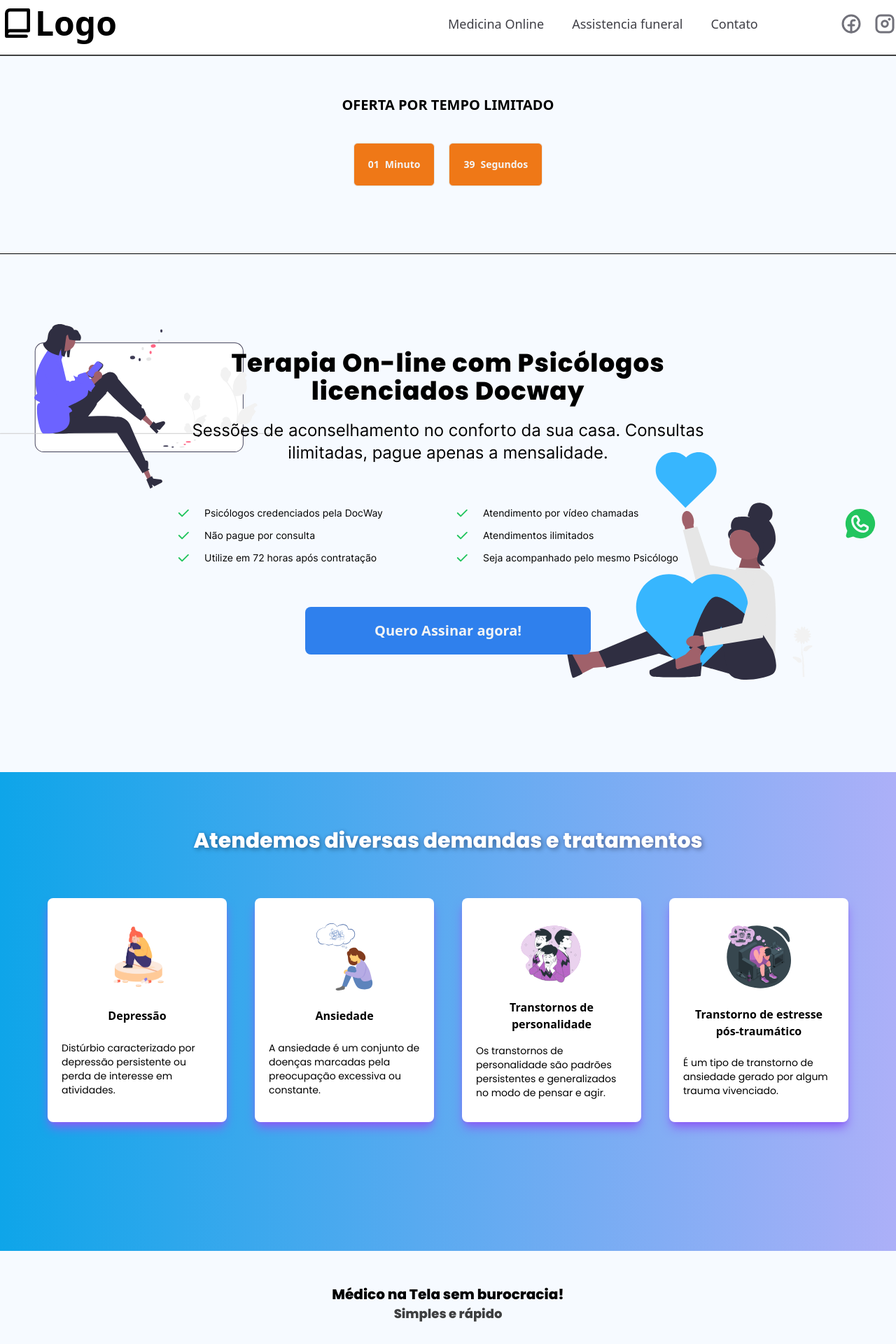
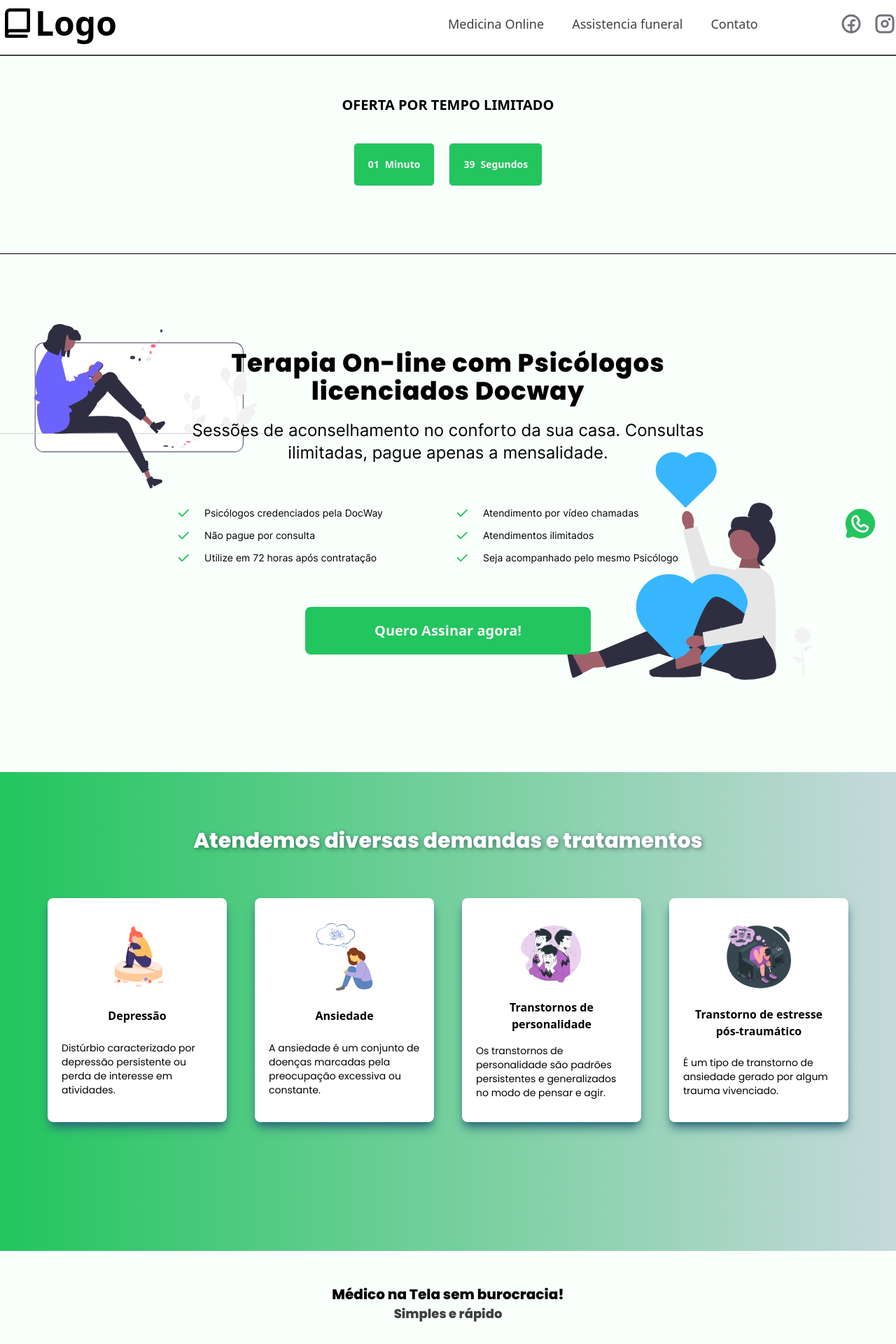
Before and after one commit to rafa-carmo/landing-page-beneficios, a Next.js app: page /medicina_online in a window 1280 px wide. Shown: the top 1920 px of the page at 70% size. Built offline with nearby package versions, Linux system fonts and the light colour scheme; what urql would draw is missing.

Commit message:
changes primary color

```diff
--- a/src/components/Menu/index.tsx
+++ b/src/components/Menu/index.tsx
@@ -100,7 +100,7 @@ export default function Menu({ items }: MenuProps) {
                     <Link href={item.link} className="hover:text-zinc-900">
                       {item.name}
                     </Link>
-                    <span className="block max-w-0 group-hover:max-w-full transition-all duration-500 h-0.5 bg-sky-600"></span>
+                    <span className="block max-w-0 group-hover:max-w-full transition-all duration-500 h-0.5 bg-primary-500"></span>
                   </ul>
                 )
             )}
@@ -108,7 +108,7 @@ export default function Menu({ items }: MenuProps) {
               <a href="#" className="hover:text-zinc-900">
                 Contato
               </a>
-              <span className="block max-w-0 group-hover:max-w-full transition-all duration-500 h-0.5 bg-sky-600"></span>
+              <span className="block max-w-0 group-hover:max-w-full transition-all duration-500 h-0.5 bg-primary-500"></span>
             </ul>
           </nav>
 
--- a/src/components/Slider/index.tsx
+++ b/src/components/Slider/index.tsx
@@ -34,23 +34,25 @@ export function SliderComponent({ sliders }: SliderComponentProps) {
   }
 
   return (
-    <div className="w-full bg-zinc-300 my-4">
+    <div className="w-full bg-zinc-500 my-4">
       <Slider {...settings}>
         {sliders.map((item) => (
           <div key={item.title} className="md:h-[652px] h-96 relative">
             <div className="w-full h-full flex -mt-6 flex-col items-center justify-center relative z-10 gap-14 ">
               <div className="text-center md:w-2/4 w-3/4 flex flex-col gap-4">
-                <h3 className="md:text-7xl text-3xl font-bold text-primary-500">
+                <h3 className="md:text-7xl font-inter text-3xl font-bold text-primary-500 text-shadow-md">
                   {item.title}
                 </h3>
-                <h4 className="md:text-4xl">{item.subtitle}</h4>
+                <h4 className="md:text-4xl text-shadow-md font-inter">
+                  {item.subtitle}
+                </h4>
               </div>
-              <button className="bg-primary-500 text-zinc-100 font-light text-lg py-2 px-5 md:py-4 md:px-10 rounded-lg md:rounded-sm hover:bg-primary-300 transition-colors">
+              <button className="bg-primary-500 text-zinc-100 font-light text-lg py-2 px-5 md:py-4 md:px-10 rounded-lg md:rounded-sm hover:bg-primary-700 transition-colors">
                 {item.button.title}
               </button>
             </div>
 
-            <div className="absolute top-0 right-0 left-0 bottom-0">
+            <div className="absolute top-0 right-0 left-0 bottom-0 opacity-50">
               <Image
                 src={item.image}
                 alt={item.title}
--- a/src/components/TimerCard/index.tsx
+++ b/src/components/TimerCard/index.tsx
@@ -6,7 +6,7 @@ interface TimerCardProps {
 export function TimerCard({ type, value }: TimerCardProps) {
   const isPlural = Number(value) > 1
   return (
-    <div className="border rounded-md p-2 md:p-5 text-center text-sm bg-[#ef7817] text-zinc-100 md:font-bold flex flex-col md:flex-row items-center justify-center md:gap-2">
+    <div className="border rounded-md p-2 md:p-5 text-center text-sm bg-primary-500 text-zinc-100 md:font-bold flex flex-col md:flex-row items-center justify-center md:gap-2">
       <p>{value}</p>
       <p>
         {type}
--- a/src/templates/MedicinaOnline/index.tsx
+++ b/src/templates/MedicinaOnline/index.tsx
@@ -203,7 +203,7 @@ export function MedicinaOnlineTemplate({
           alt="peaple heart"
         />
       </div>
-      <div className="bg-gradient-to-r  from-sky-500 to-indigo-500/50  mt-32 py-20">
+      <div className="bg-gradient-to-r  from-primary-500 to-secondary/25  mt-32 py-20">
         <h3 className="font-bold text-xl md:text-3xl text-white text-shadow-lg font-poppins text-center">
           Atendemos diversas demandas e tratamentos
         </h3>
@@ -211,7 +211,7 @@ export function MedicinaOnlineTemplate({
           {cards.map((card) => (
             <div
               key={card.title}
-              className="w-64 h-80 bg-white  shadow-lg rounded-lg flex flex-col items-center justify-around py-6 px-5 shadow-violet-500"
+              className="w-64 h-80 bg-white  shadow-lg rounded-lg flex flex-col items-center justify-around py-6 px-5 shadow-secondary"
             >
               <div className="w-24 h-24 relative">
                 <Image src={card.image} fill alt={card.alt} className="" />
--- a/tailwind.config.js
+++ b/tailwind.config.js
@@ -5,9 +5,11 @@ module.exports = {
     extend: {
       colors: {
         primary: {
-          500: '#2F80ED',
-          300: '#5498F0'
-        }
+          500: '#22c55e',
+          300: '#86efac',
+          700: '#22BB9E'
+        },
+        secondary: '#2C687A'
       },
       fontFamily: {
         inter: ['Inter', 'sans-serif'],
```
